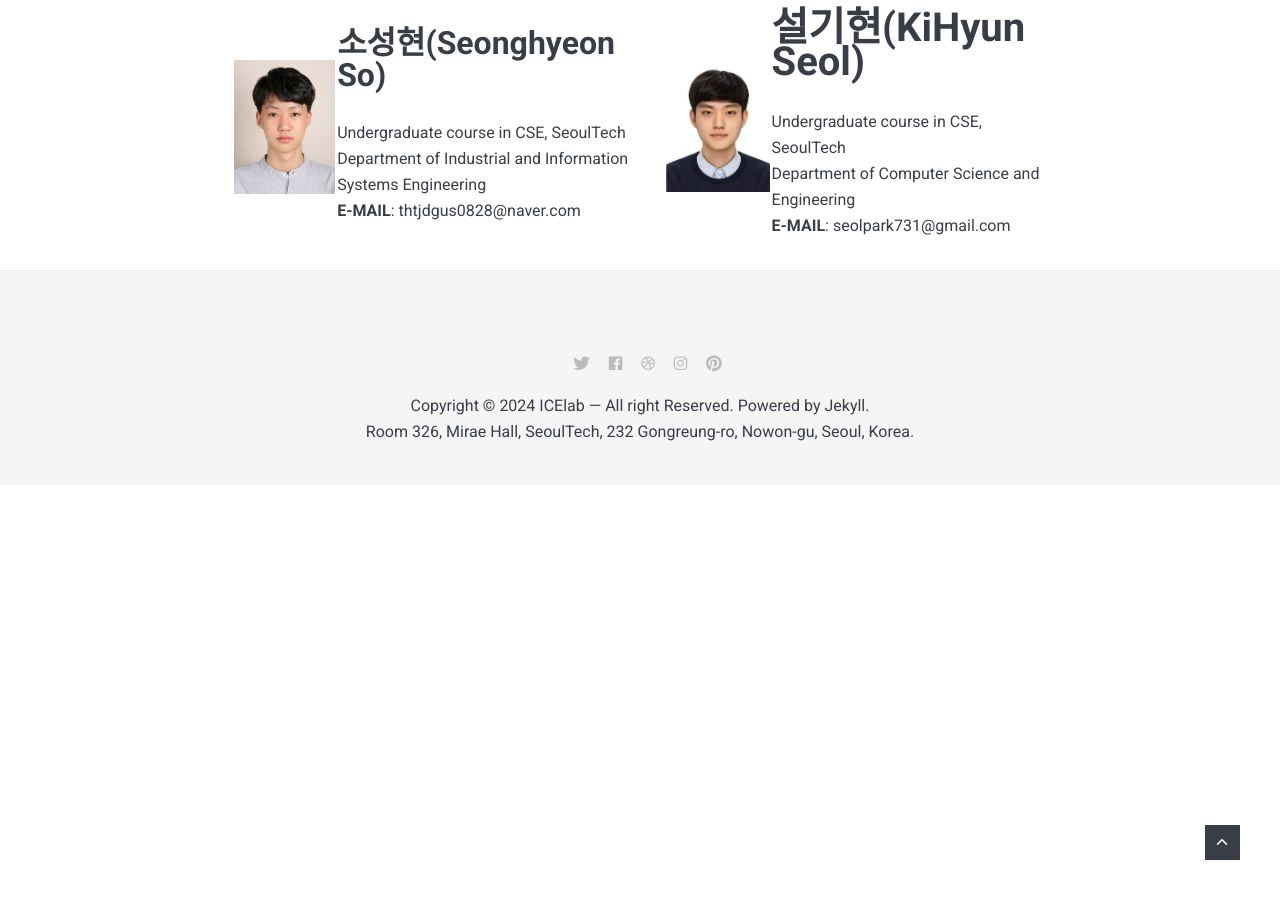
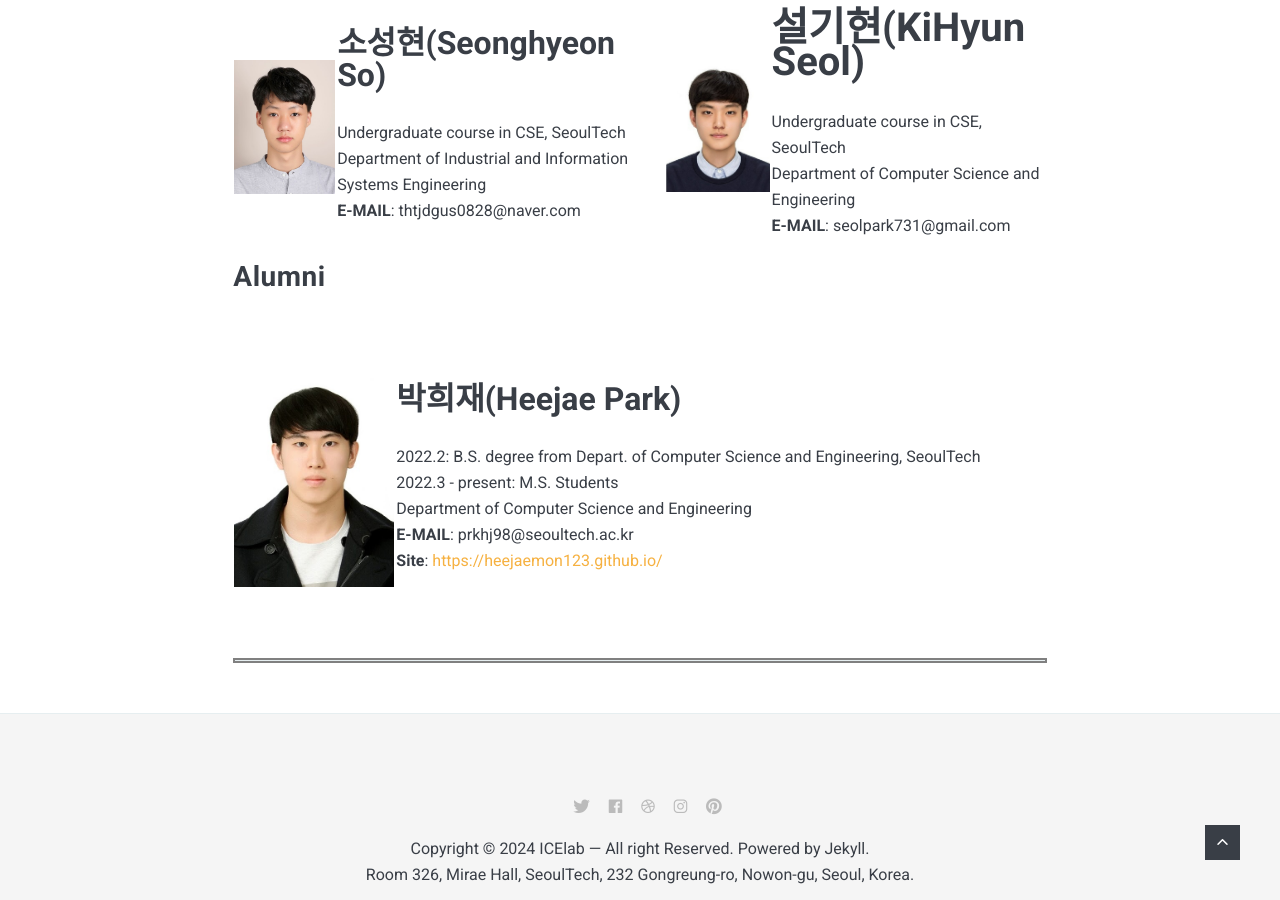
Before and after one commit to Icelab-2020/icelab-2020.github.io, a Jekyll site: the page built from _pages/01_members.md, in a window 1280 px wide and 900 px high, scrolled down 2057 px. Built offline with Jekyll 4.4.1, drawn with Linux system fonts in a browser that asks for light colours; nearby versions of some CDN libraries; some of the changed text lies outside the part shown.

Commit message:
Update 01_members.md

```diff
--- a/_pages/01_members.md
+++ b/_pages/01_members.md
@@ -40,6 +40,14 @@ permalink: /01_members/
 |:---|:---|:---|:---|
 | ![iot]({{site.baseurl}}/images/sh.jpg){: width="184"; height="248"} | <b><span style="font-size:200%">소성현(Seonghyeon So)</span></b><br><br> Undergraduate course in CSE, SeoulTech   <br> Department of Industrial and Information Systems Engineering  <br> **E-MAIL**: thtjdgus0828@naver.com | ![iot]({{site.baseurl}}/images/kh.jpg){: width="190" height="255"} |  <b><span style="font-size:250%">설기현(KiHyun Seol)</span></b><br><br> Undergraduate course in CSE, SeoulTech   <br> Department of Computer Science and Engineering  <br> **E-MAIL**: seolpark731@gmail.com |
 
+## Alumni
+
+|    |    |
+|:---|:---|
+| ![iot]({{site.baseurl}}/images/hj.jpg){: width="160"; height"195"} | <b><span style="font-size:200%">박희재(Heejae Park)</span></b><br><br> 2022.2: B.S. degree from Depart. of Computer Science and Engineering, SeoulTech <br> 2022.3 - present: M.S. Students  <br> Department of Computer Science and Engineering  <br> **E-MAIL**:  prkhj98@seoultech.ac.kr <br> **Site**: <https://heejaemon123.github.io/> |
+
+<hr style="border:2px solid gray">
+
 <!--
 |    |   |  <img width=225/>  |  <img width=225/>  |
 |:---|:---|:---|:---|
```
Also changed, not shown: other parts of _pages/01_members.md (+1 -1 lines).
